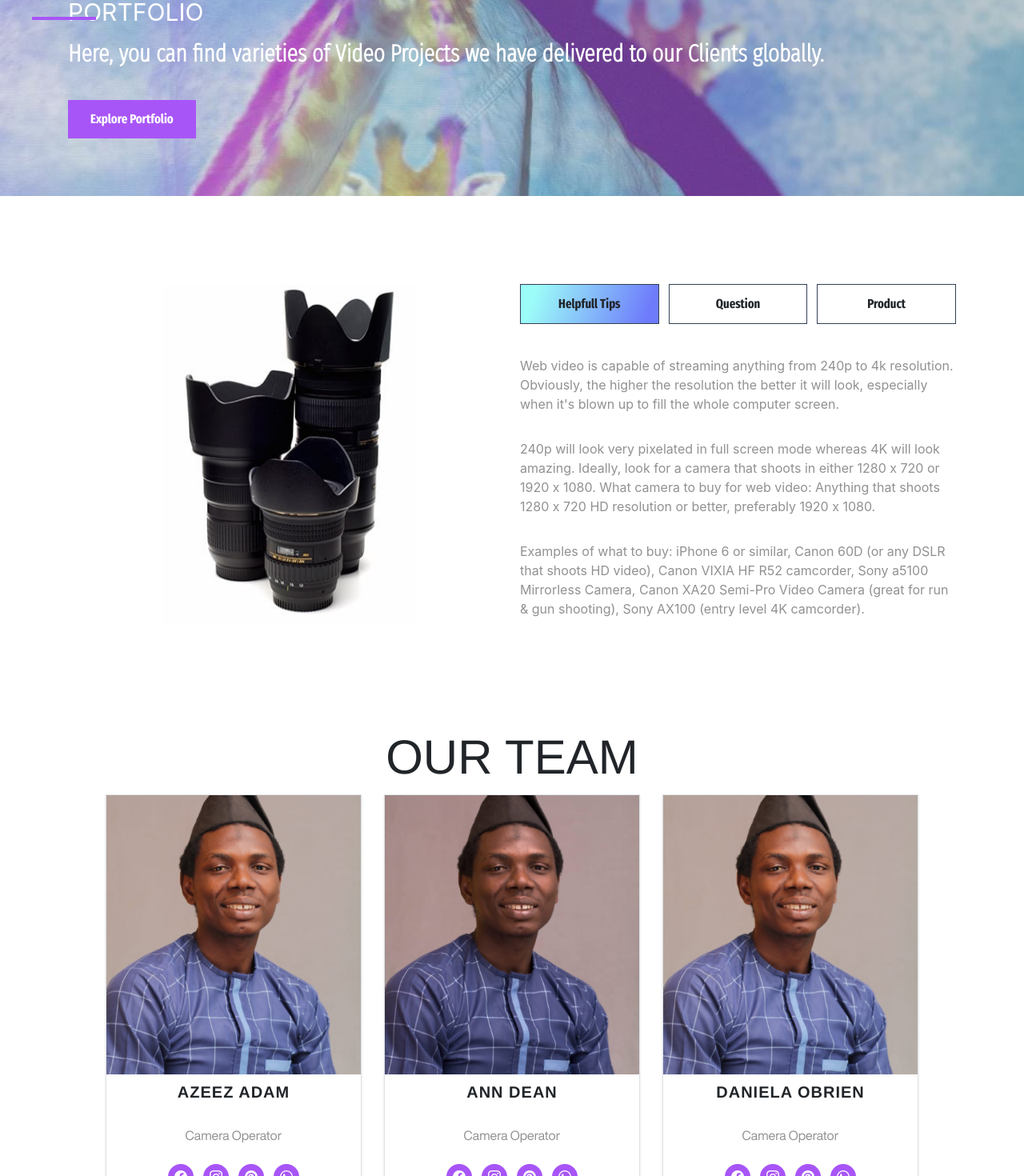
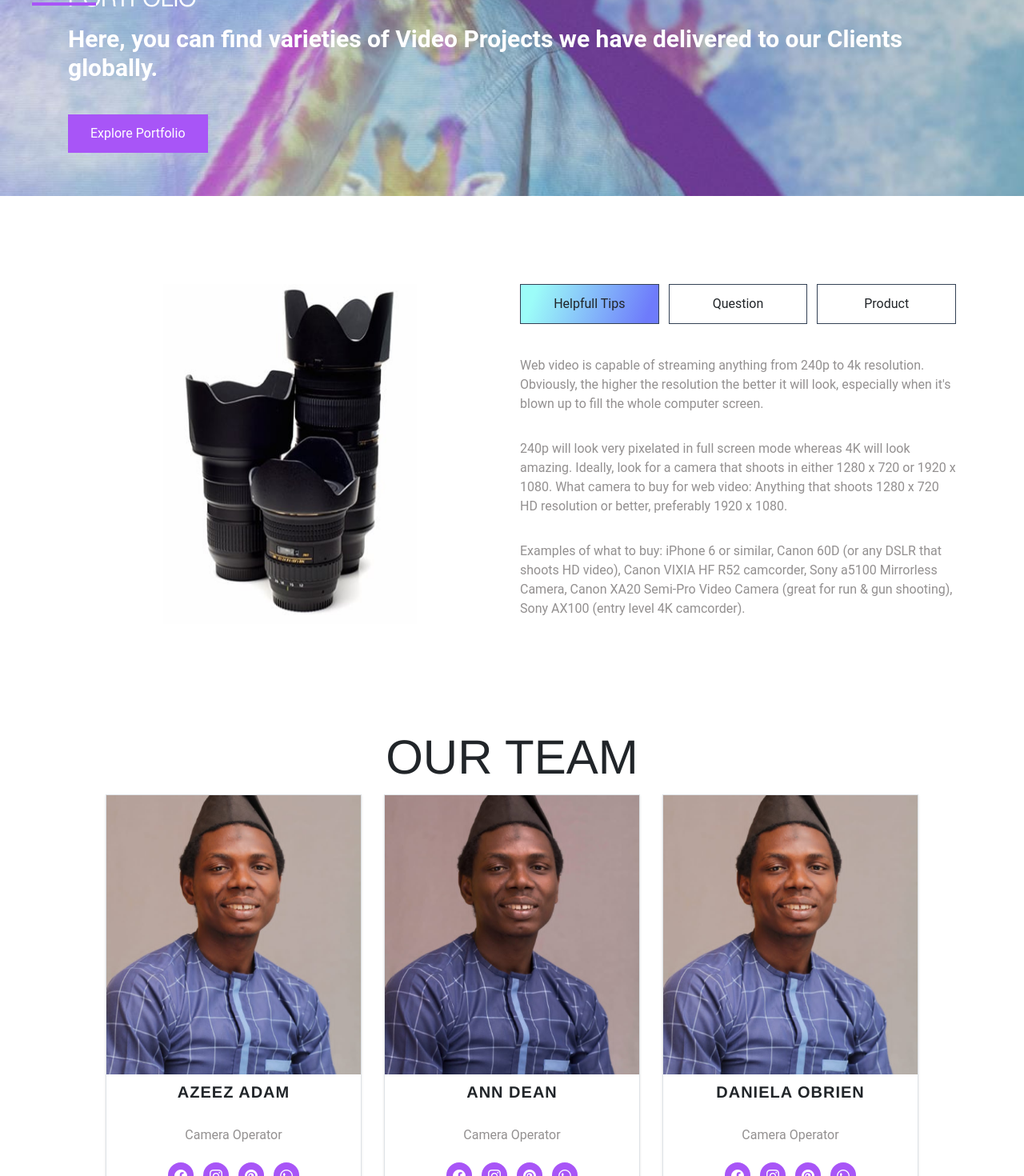
Before and after one commit to oslim4321/Adam-s-Video-Editor-Portfolio-, a Next.js app: page / in a window 1280 px wide. Shown: the part 2060-3530 px from the top of the page at 80% size. Built offline with nearby package versions, Linux system fonts and the light colour scheme.

Commit message:
maiking changes on font famoly

```diff
--- a/src/components/MyServices.js
+++ b/src/components/MyServices.js
@@ -7,7 +7,7 @@ const MyServices = () => {
       <h1 className=" font-thin bigText text-center capitalize mb-3">
         Our Services
       </h1>
-      <div className="container grid py-16 grid-cols-1 md:grid-cols-2 lg:grid-cols-3 xl:grid-cols-3 sm:grid-cols-1 gap-6 place-items-center">
+      <div className="container grid py-16 grid-cols-1 md:grid-cols-2 lg:grid-cols-3 xl:grid-cols-3 sm:grid-cols-1 gap-6 place-items-start">
         <div className="flexCenter flex-col gap-y-6 ">
           <Image
             src="/images/mt-1384-home-icon1 (1).png"
--- a/src/components/OurImagination.js
+++ b/src/components/OurImagination.js
@@ -19,9 +19,9 @@ const OurImagination = () => {
             <div className="absolute left-10 hidden md:block">
               <Line />
             </div>
-            <p className=" font-shadow text-3xl mb-3 text-white">PORTFOLIO</p>
+            <p className="font-helvetica font-shadow text-3xl mb-3 text-white">PORTFOLIO</p>
           </div>
-          <h2 className=" font-firaSansLight text-1xl md:text-3xl text-white font-bold">
+          <h2 className=" text-1xl md:text-3xl text-white font-bold">
             Here, you can find varieties of Video Projects we have delivered to
             our Clients globally.
           </h2>
--- a/src/styles/globals.css
+++ b/src/styles/globals.css
@@ -6,7 +6,7 @@
   font-family: "Helvetica";
   src: url("../../assets/fonts/Helvetica_Now_Display/HelveticaNowDisplay-Regular.ttf");
 }
-@font-face {
+/* @font-face {
   font-family: "Josefin Sans Bold";
   src: url("../../assets/fonts/Josefin_Sans/JosefinSans-Bold.ttf");
 }
@@ -31,13 +31,13 @@
 @font-face {
   font-family: "FiraSansExtraCondensedLight";
   src: url(../../assets/fonts/FiraSansExtra/FiraSansExtraCondensed-ExtraLight.ttf);
-}
+} */
 
 .flexCenter {
   @apply flex justify-center items-center font-helvetica;
 }
 .BaseFont {
-  @apply font-bold text-xl;
+  @apply font-bold text-xl  font-helvetica;
 }
 .greyText {
   @apply text-[#939090];
@@ -45,14 +45,12 @@
 .bigText {
   @apply text-3xl md:text-6xl font-helvetica;
 }
-.bigTinyText {
-  @apply text-6xl font-firaSansLight;
-}
+
 .borderButton {
-  @apply border border-slate-700 cursor-pointer bg-none py-3 px-7 w-40 font-firaSans hover:bg-purple-500 duration-100  transition  ease-in-out;
+  @apply border border-slate-700 cursor-pointer bg-none py-3 px-7 w-40 hover:bg-purple-500 duration-100  transition  ease-in-out;
 }
 .button {
-  @apply bg-purple-500 py-3 px-7 text-white font-firaSans hover:bg-purple-700;
+  @apply bg-purple-500 py-3 px-7 text-white hover:bg-purple-700;
 }
 .transitioning {
   @apply transition ease-in-out;
@@ -90,6 +88,7 @@ body{
 * {
   margin: 0;
   padding: 0;
+    font-family: Roboto;
 }
 .container {
   max-width: 1300px;
--- a/tailwind.config.js
+++ b/tailwind.config.js
@@ -14,12 +14,12 @@ module.exports = {
       },
 
       fontFamily: {
-        josefin: ["Josefin Sans Regular"],
-        josefin_bold: ["Josefin Sans Bold"],
-        helvetica: ["Helvetica Now Display"],
-        shadows: ["Shadows"],
-        firaSans: ["FiraSansExtraCondensed"],
-        firaSansLight: ["FiraSansExtraCondensedLight"],
+        // josefin: ["Josefin Sans Regular"],
+        // josefin_bold: ["Josefin Sans Bold"],
+        // helvetica: ["Helvetica Now Display"],
+        // shadows: ["Shadows"],
+        // firaSans: ["FiraSansExtraCondensed"],
+        // firaSansLight: ["FiraSansExtraCondensedLight"],
         helvetica: ["Helvetica"],
       },
     },
```
